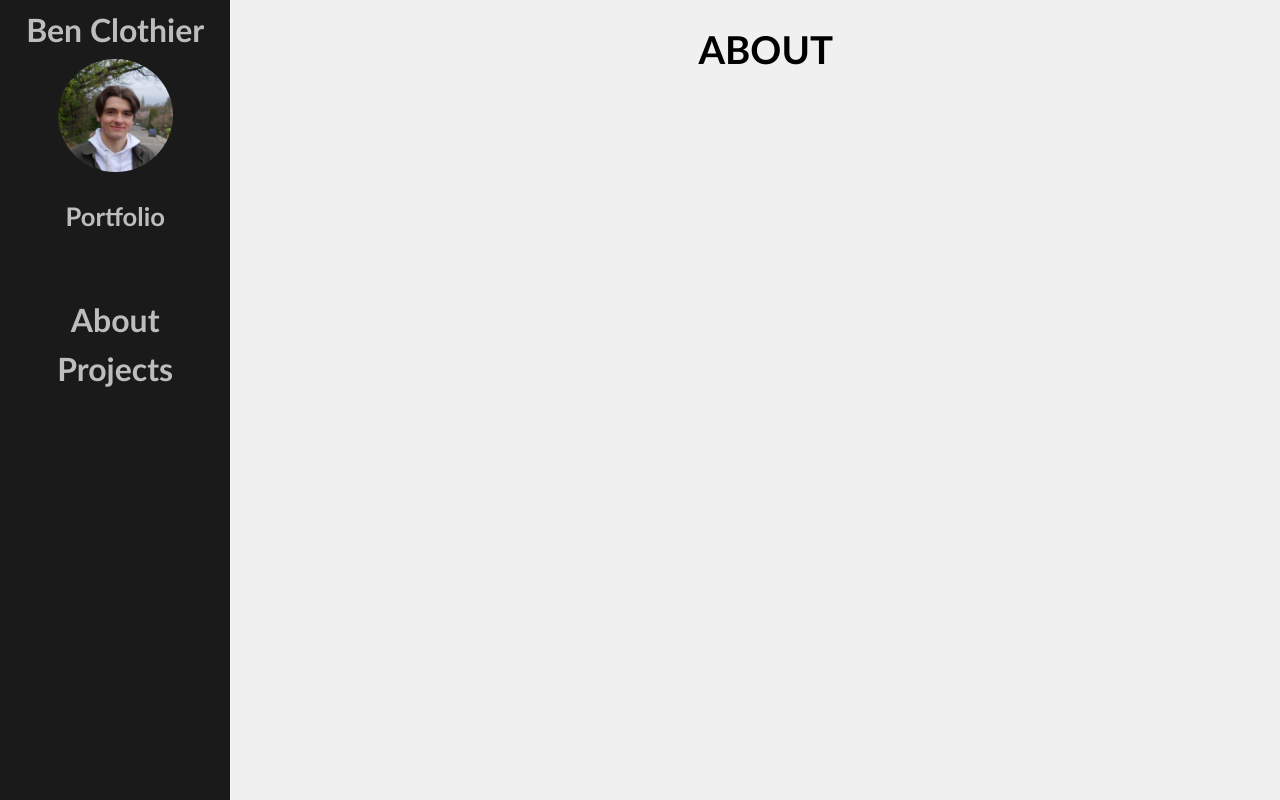
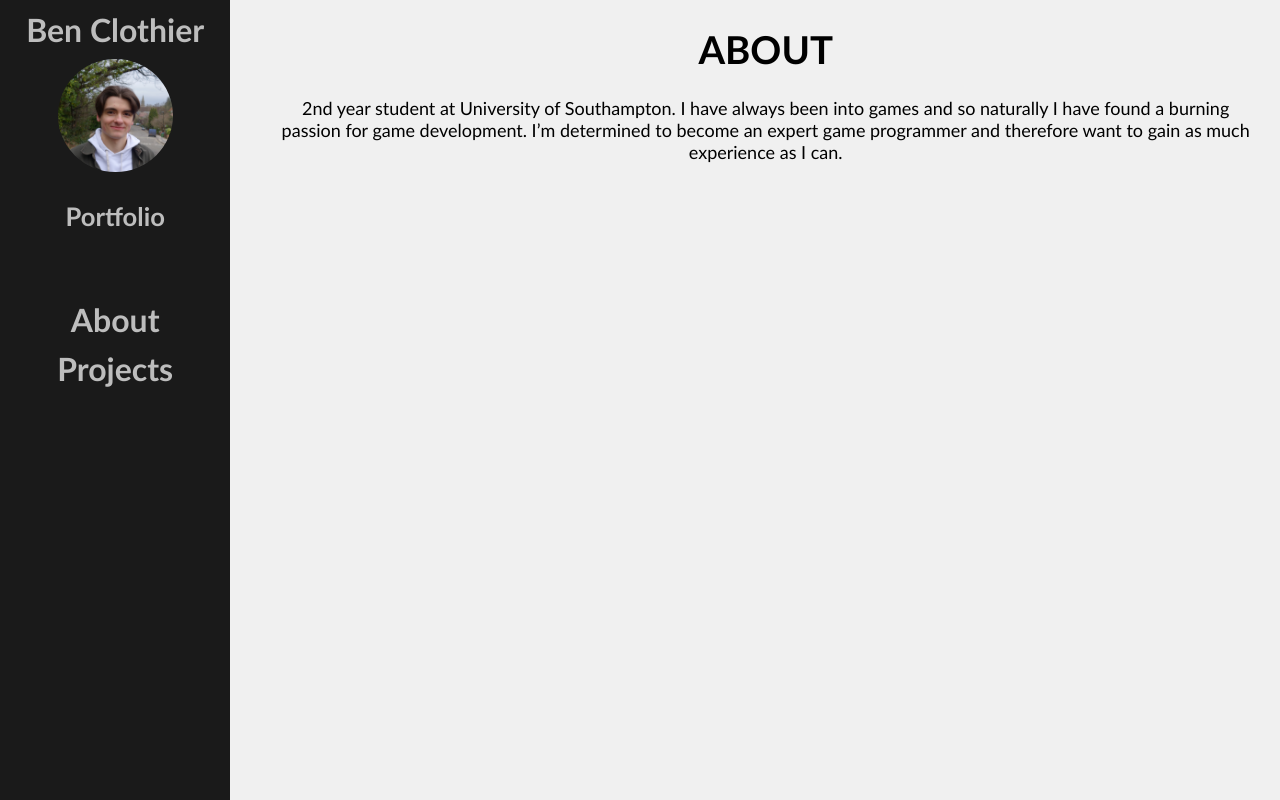
Before and after one commit to BenClothier/portfolio, a React (Create React App) app: page / in a window 1280 px wide. Built offline with nearby package versions, Linux system fonts and the light colour scheme.

Commit message:
Add info

```diff
--- a/src/pages/About.js
+++ b/src/pages/About.js
@@ -4,6 +4,11 @@ function About() {
     return (
         <div className="mainpage">
             <h1>ABOUT</h1>
+            <p>2nd year student at University of Southampton.
+                I have always been into games and so naturally I have found a burning passion for game development.
+                I’m determined to become an expert game programmer and therefore want to gain as much experience as I
+                can.
+            </p>
         </div>
     );
   }
--- a/src/pages/Project1.js
+++ b/src/pages/Project1.js
@@ -7,6 +7,8 @@ function Project1() {
     return (
         <div className="mainpage">
             <h1>FINAL OUTPOST</h1>
+            <h3>2020 – Present</h3>
+            <h2>Lead Programmer | Unity/C# | iOS/Android</h2>
             <p>You have been chosen as the leader of what you think is the last remaining outpost. You must manage your citizens and resources in order to build an impenetrable fortress. How long can you survive against the zombie onslaught?</p>
             <div className="gallery">
                 <iframe src="https://www.youtube.com/embed/XCUyMTKVGGg" title="YouTube video player" frameBorder="0" allow="accelerometer; autoplay; clipboard-write; encrypted-media; gyroscope; picture-in-picture" allowFullScreen={true}></iframe>
--- a/src/pages/Project2.js
+++ b/src/pages/Project2.js
@@ -7,7 +7,9 @@ function Project2() {
     return (
         <div className="mainpage">
             <h1>MULTIPLAYER SHOOTER DEMO</h1>
-            <p>Description.</p>
+            <h3>2020</h3>
+            <h2>Amatuer Programmer | Unity/C# | PC</h2>
+            <p>A 3D, first-person demo project focusing on multiplayer, skeletal animation, and wacky physics. Served as both an adventure into various aspects of game programming as well as proof of ability in the Unity engine. </p>
             <div className="gallery">
                 <iframe src="https://www.youtube.com/embed/Tdv7wfd8MCM" title="YouTube video player" frameBorder="0" allow="accelerometer; autoplay; clipboard-write; encrypted-media; gyroscope; picture-in-picture" allowFullScreen={true}></iframe>
                 <img id="picture1" src={picture1} alt="picture1"/>
--- a/src/pages/Project3.js
+++ b/src/pages/Project3.js
@@ -8,6 +8,8 @@ function Project3() {
     return (
         <div className="mainpage">
             <h1>ALIEN</h1>
+            <h3>2018</h3>
+            <h2>Amatuer Programmer | Python | PC</h2>
             <p>A small arcade-style game based around the Alien franchise. You, Ellen Ripley, are tasked with searching the ship for the crew's cat, Jonesy, and escaping safely via the last remaining escape pod. However, there's something else lurking aboard; do you move quickly and risk getting hunted down, or do you move silently and risk it being too late to escape?</p>
             <div className="gallery">
                 <iframe src="https://www.youtube.com/embed/xYfKqXWOLuo" title="YouTube video player" frameBorder="0" allow="accelerometer; autoplay; clipboard-write; encrypted-media; gyroscope; picture-in-picture" allowFullScreen={true}></iframe>
```
